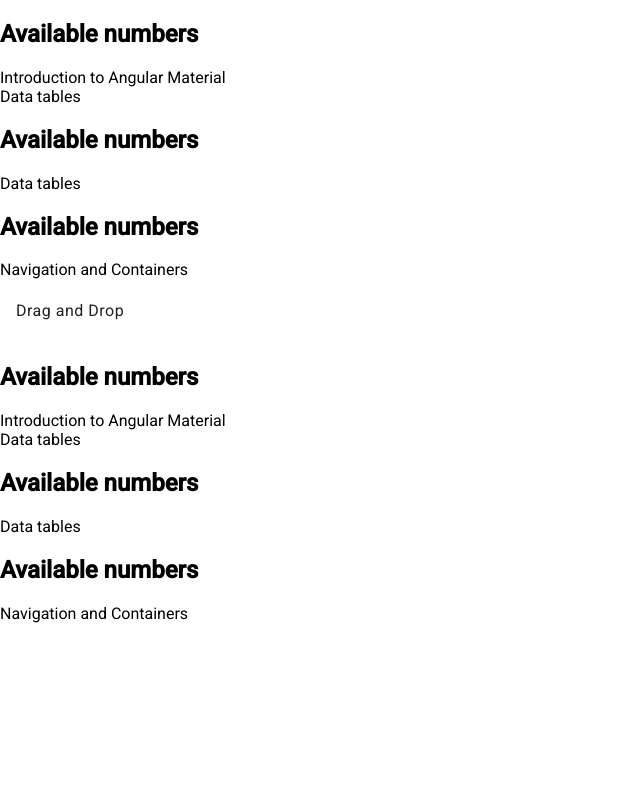
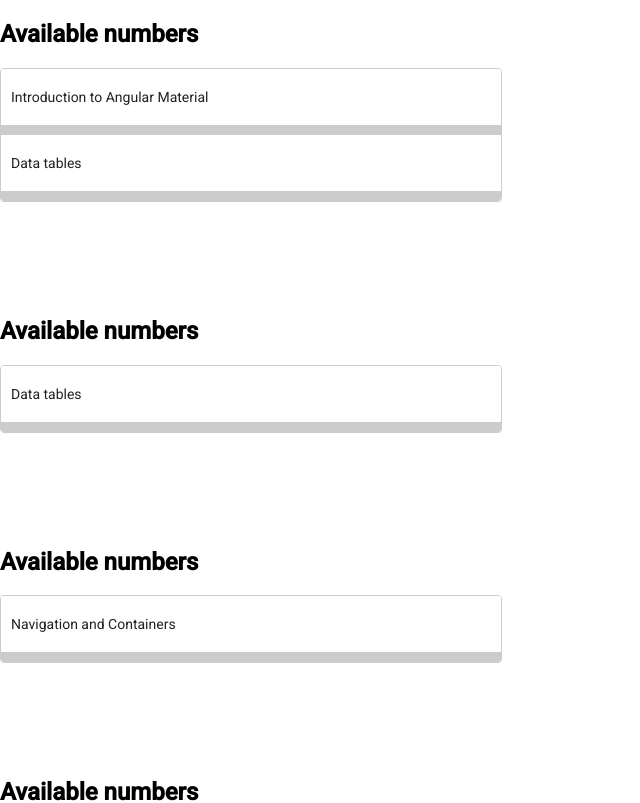
Before and after one commit to GuiHSM/Drag-And-Drop-Angular, an Angular app: page /drag-and-drop-example in a window 1280 px wide. Shown: the top 803 px of the page, without its empty margins (0-640 px from the left). Built offline with nearby package versions, Linux system fonts and the light colour scheme.

Commit message:
Arrumando Bug que fazia parar de funcionar caso esteja vazio

```diff
--- a/src/app/drag-and-drop/drag-and-drop.component.css
+++ b/src/app/drag-and-drop/drag-and-drop.component.css
@@ -1,11 +1,7 @@
 .drag-drop-containet {
     font-family: "Roboto";
-    display: inline;
+    display: flex;
     justify-content: center;
-}
-
-.h2{
-    display: inline;
 }
 
 .lesson-list {
@@ -13,7 +9,7 @@
     max-width: 100%;
     border: solid 1px #ccc;
     min-height: 60px;
-    display: inline;
+    display: block;
     background: white;
     border-radius: 4px;
     overflow: hidden;
@@ -21,9 +17,9 @@
 
 .lesson {
     padding: 20px 10px;
-    border-bottom: solid 1px #ccc;
+    border-bottom: solid 10px #ccc;
     color: rgba(0,0,0,0.87);
-    display: inline;
+    display: flex;
     flex-direction: row;
     align-items: center;
     justify-content: space-between;
@@ -35,5 +31,4 @@
 
 .done{
     margin-left: 30px;
-    display: inline;
 }
--- a/src/app/drag-and-drop/drag-and-drop.component.html
+++ b/src/app/drag-and-drop/drag-and-drop.component.html
@@ -6,15 +6,21 @@
         display="inline"
         id={{i.toString()}}
         cdkDropList
+        class="lesson-list"
         [cdkDropListData]="lessons[i]"
-        class="example-list"
         (cdkDropListDropped)="drop($event)">
         <div
             class="example-box"
             *ngFor="let lesson of lessons[i]"
+            class="lesson"
             [cdkDragData]="lesson"
             cdkDrag>{{lesson}}</div>
         </div>
+        <br/>
+        <br/>
+        <br/>
+        <br/>
+        <br/>
     </div>
   </div>
 </div>
--- a/src/app/drag-and-drop/drag-and-drop.component.ts
+++ b/src/app/drag-and-drop/drag-and-drop.component.ts
@@ -18,7 +18,7 @@
   [
       'Navigation and Containers',
     ]];
-  colunas = [...Array(3).keys()]
+  colunas = [...Array(4).keys()]
   get(val:number){
     if(val==0){
       return 2;
```
